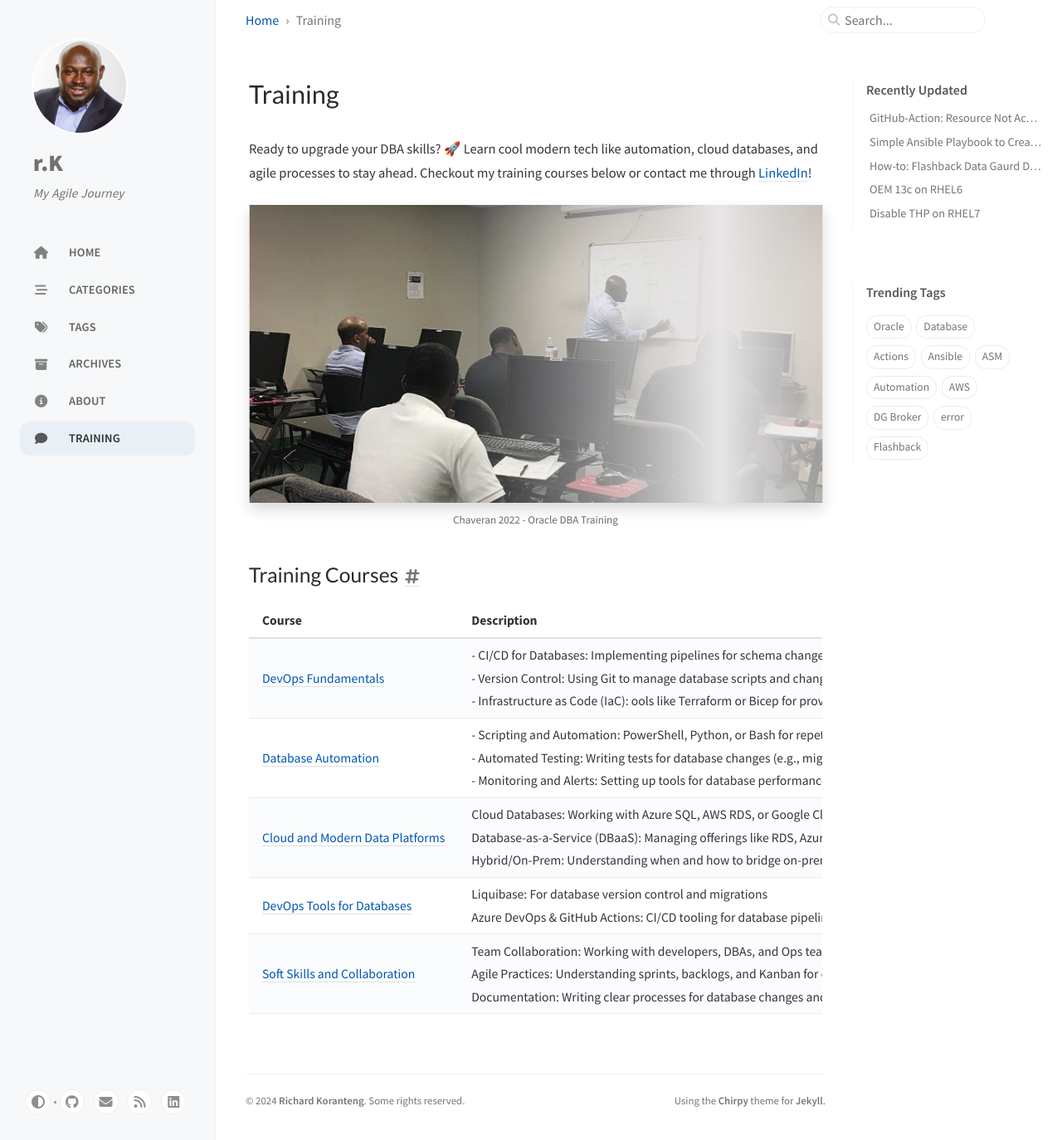
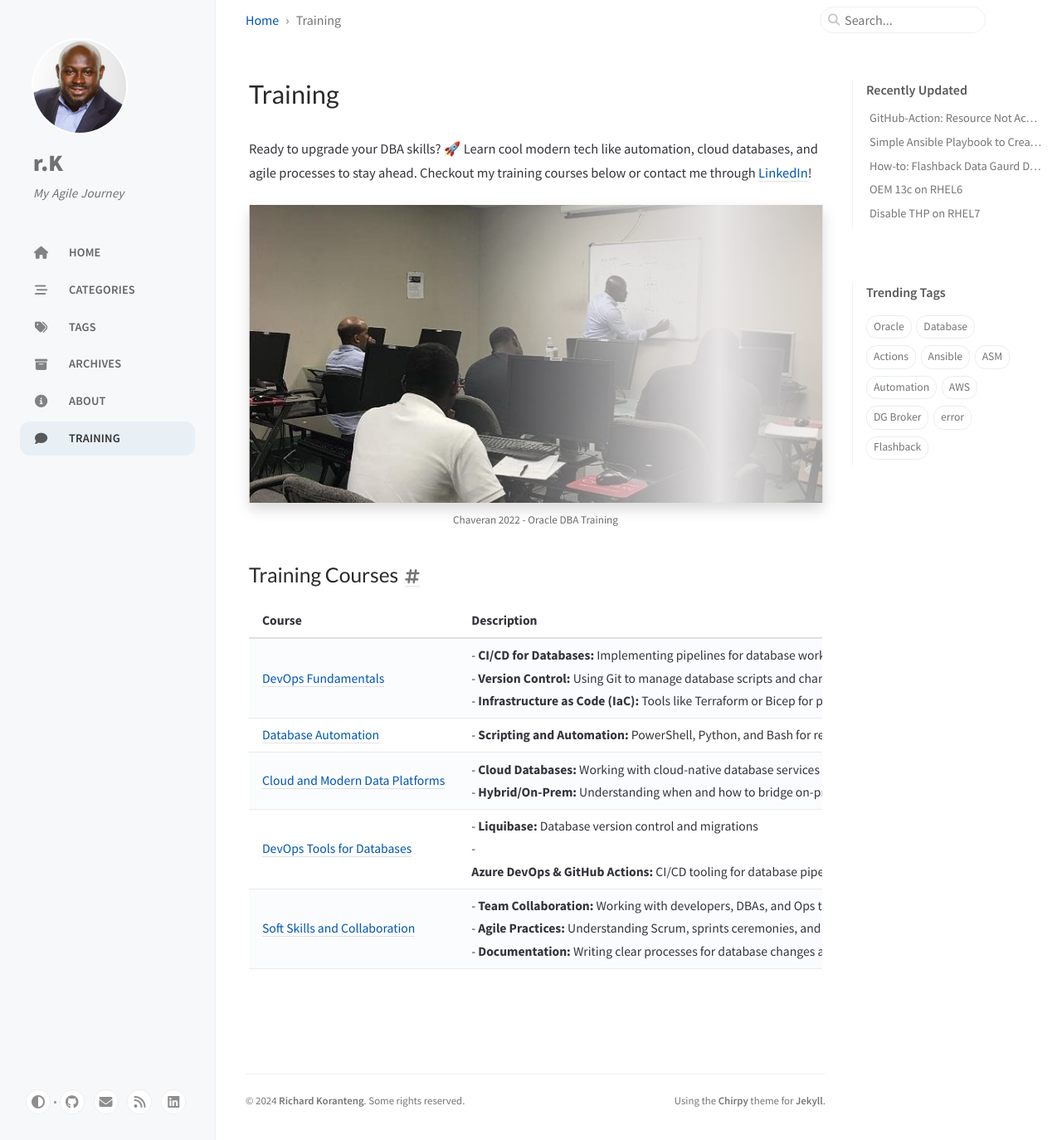
Before and after one commit to RKKoranteng/blog, a Jekyll site: the page built from _tabs/training.md, in a window 1280 px wide and 1374 px high. Shown: the whole window at 83% size. Built offline with Jekyll 4.4.1, drawn with Linux system fonts in a browser that asks for light colours; cached includes are drawn as plain includes.

Commit message:
update course decription

```diff
--- a/_tabs/training.md
+++ b/_tabs/training.md
@@ -13,8 +13,8 @@
 
 | Course   	| Description |
 |-----------|-------------------|
-| [DevOps Fundamentals](#) | - CI/CD for Databases: Implementing pipelines for schema changes, migrations, and testing. <br> - Version Control: Using Git to manage database scripts and changes. <br> - Infrastructure as Code (IaC): ools like Terraform or Bicep for provisioning database resources. |
-| [Database Automation](#) | - Scripting and Automation: PowerShell, Python, or Bash for repetitive tasks. <br> - Automated Testing: Writing tests for database changes (e.g., migrations, stored procedures). <br> - Monitoring and Alerts: Setting up tools for database performance and uptime monitoring. |
-| [Cloud and Modern Data Platforms](#) | Cloud Databases: Working with Azure SQL, AWS RDS, or Google Cloud SQL. <br> Database-as-a-Service (DBaaS): Managing offerings like RDS, AzureSQL, CosmosDB, or DynamoDB. <br> Hybrid/On-Prem: Understanding when and how to bridge on-prem and cloud solutions. |
-| [DevOps Tools for Databases](#) | Liquibase: For database version control and migrations <br> Azure DevOps & GitHub Actions: CI/CD tooling for database pipelines. |
-| [Soft Skills and Collaboration](#) | Team Collaboration: Working with developers, DBAs, and Ops teams. <br> Agile Practices: Understanding sprints, backlogs, and Kanban for database tasks. <br> Documentation: Writing clear processes for database changes and operations.|
+| [DevOps Fundamentals](#) | - **CI/CD for Databases:** Implementing pipelines for database workflow. <br> - **Version Control:** Using Git to manage database scripts and changes. <br> - **Infrastructure as Code (IaC):** Tools like Terraform or Bicep for provisioning database resources. |
+| [Database Automation](#) | - **Scripting and Automation:** PowerShell, Python, and Bash for repetitive tasks. |
+| [Cloud and Modern Data Platforms](#) | - **Cloud Databases:** Working with cloud-native database services <br> - **Hybrid/On-Prem:** Understanding when and how to bridge on-prem and cloud solutions. |
+| [DevOps Tools for Databases](#) | - **Liquibase:** Database version control and migrations <br> - <br> **Azure DevOps & GitHub Actions:** CI/CD tooling for database pipelines. |
+| [Soft Skills and Collaboration](#) | - **Team Collaboration:** Working with developers, DBAs, and Ops teams. <br> - **Agile Practices:** Understanding Scrum, sprints ceremonies, and key agile concepts. <br> - **Documentation:** Writing clear processes for database changes and operations.|
```
